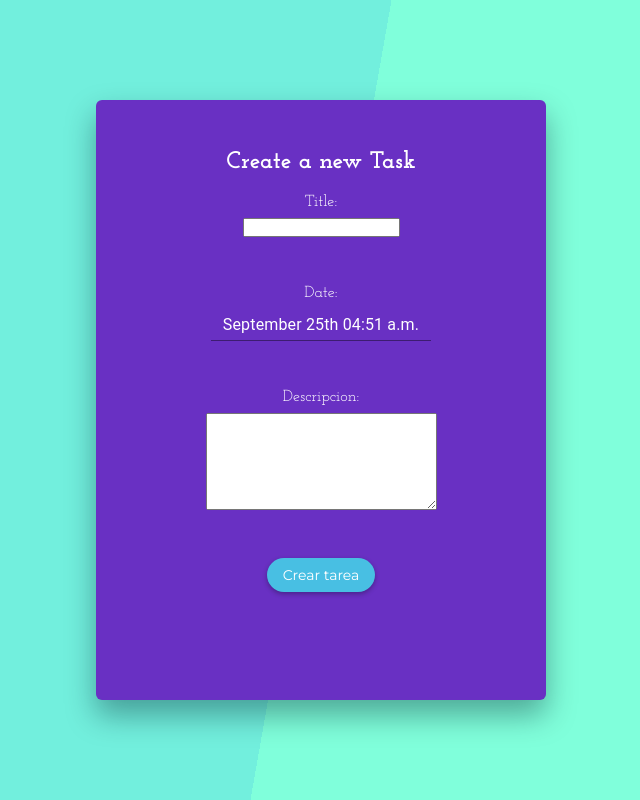
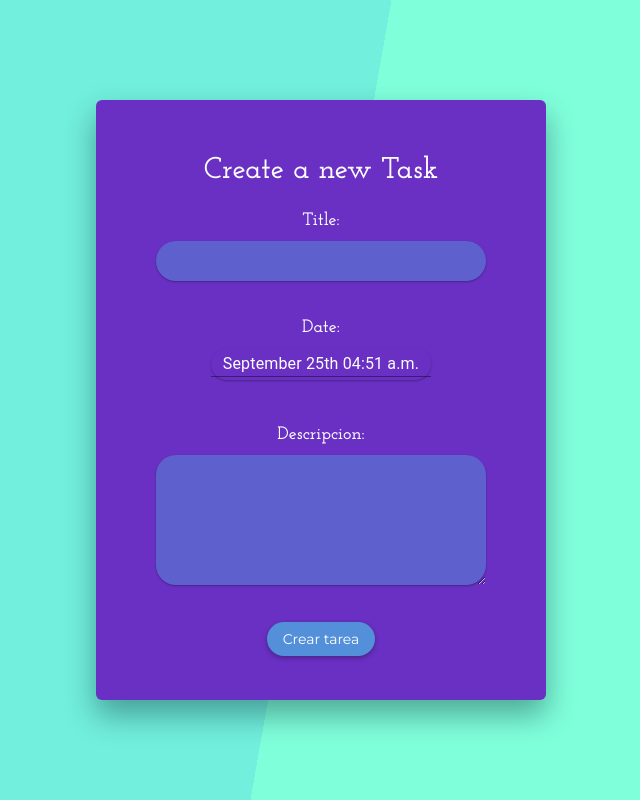
Before and after one commit to JoacoMaurtua/Complete-task-manager, a React (Create React App) app in the folder client/: page / in a window 1280 px wide. Shown: the whole page, without its empty margins (319-959 px from the left). Built offline with nearby package versions, Linux system fonts and the light colour scheme.

Commit message:
form styles

```diff
--- a/client/src/App.css
+++ b/client/src/App.css
@@ -20,38 +20,59 @@
   background-color: #6930c3;
   color: white;
   width: 25%;
-  min-width:450px;
-  height: 600px;
-  padding: 30px;
+  min-width:28.125rem;
+  height: 37.5rem;
+  padding: 1.875rem;
   box-sizing: border-box;
-  border-radius: 6px;
+  border-radius: .375rem;
   box-shadow: 0 15px 30px rgba(4, 40, 49, 0.4);
+}
 
+.formContainer h2{
+  font-weight: 600;
+  font-size: 30px;
 }
+
 
 form{
   display: flex;
   flex-direction: column;
   justify-content: center;
   align-items: center;
-  margin-bottom: 10px;
+  margin-bottom: 0.625rem;
 }
+
 
 label{
   margin-bottom: .5rem;
+  font-size: 18px;
+  font-weight: 600;
 }
 
 input, textarea{
-  margin-bottom: 3rem;
+  background-color: #5e60ce;
+  color: #fff;
+  margin-bottom: 2.5rem;
+  width: 18.75rem;
+  min-width: 15.625rem;
+  padding: 15px 10px 10px 20px;
+  font-family: 'Josefin Sans',serif;
+  font-size: 0.938rem;
+  outline: none;
+  border: none;
+  border-radius: 20px;
+  box-shadow: 0 1px 2px rgba(0, 0, 0, 0.3);
+  transform: translateY(3px);
 }
+
 
 .datePicker input{
   color:white;
 }
 
-button{
-  min-width: 100px;
-  background-color: #48bfe3;
+ .taskButton{
+  min-width: 6.25rem;
+  background-color: #5390d9;
   color: white;
   border:none;
   font-family:'Montserrat', sans-serif;
@@ -63,6 +84,8 @@ button{
   padding: .5rem 1rem;
 }
 
-button:hover{
-  background-color: #5390d9;
+
+.taskButton:hover{
+  background-color: #48bfe3;
+
 }
--- a/client/src/components/Form.js
+++ b/client/src/components/Form.js
@@ -16,6 +16,7 @@ export default function Form({create,update}) {
       <form>
         <label htmlFor="title"Title>Title: </label>
         <input
+
           id="title"
           type="text"
         />
@@ -29,11 +30,12 @@ export default function Form({create,update}) {
 
         <label htmlFor='texttarea'>Descripcion: </label>
         <textarea
+
             id="textarea"
             cols='30' rows='7.5'
         ></textarea>
 
-        <button type="submit">Crear tarea</button>
+        <button className = "taskButton" type="submit">Crear tarea</button>
 
       </form>
 
```
Also changed, not shown: 1 other file (tests, documents, lock files or other folders).
